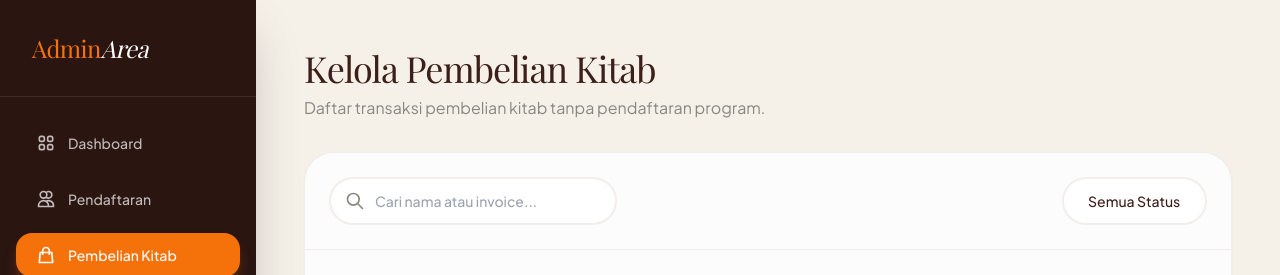
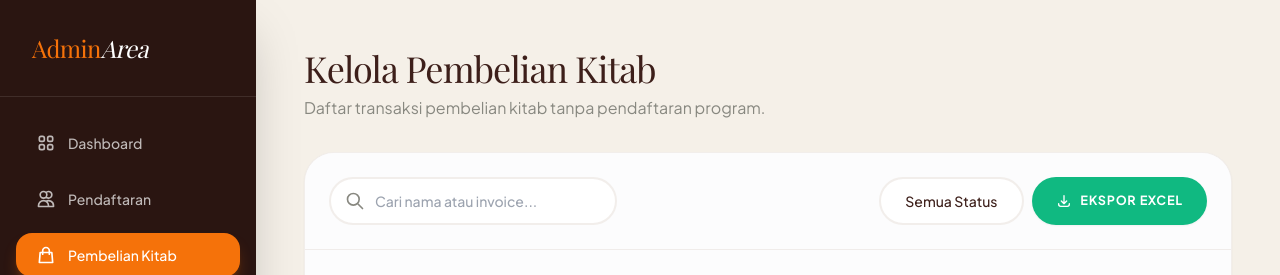
Before and after one commit to RizalHaryaputra/daftar-mubk, a Nuxt app: page /admin/pembelian-kitab in a window 1280 px wide. Shown: the top 275 px of the page. Built offline with nearby package versions, Linux system fonts and the light colour scheme; no server answers; the database is empty.

Commit message:
feat(checkout,admin): add book qty selector and excel export

```diff
--- a/package.json
+++ b/package.json
@@ -14,7 +14,8 @@
     "nuxt": "^4.4.8",
     "vue": "^3.5.38",
     "vue-chartjs": "^5.3.3",
-    "vue-router": "^5.1.0"
+    "vue-router": "^5.1.0",
+    "xlsx": "^0.18.5"
   },
   "devDependencies": {
     "@nuxtjs/tailwindcss": "^6.14.0",
--- a/pages/admin/pembelian-kitab/index.vue
+++ b/pages/admin/pembelian-kitab/index.vue
@@ -24,7 +24,7 @@
           />
         </div>
 
-        <div class="flex gap-2 w-full sm:w-auto">
+        <div class="flex flex-wrap gap-2 w-full sm:w-auto">
           <select v-model="filterStatus" class="w-full sm:w-auto px-6 py-3 rounded-full border-2 border-brand-border/50 bg-white focus:outline-none focus:border-brand-orange text-brand-brown font-medium cursor-pointer text-sm appearance-none">
             <option value="">Semua Status</option>
             <option value="pending">Menunggu</option>
@@ -32,6 +32,11 @@
             <option value="expire">Kedaluwarsa</option>
             <option value="failed">Gagal</option>
           </select>
+
+          <button @click="exportToExcel" class="w-full sm:w-auto flex items-center justify-center gap-2 px-6 py-3 rounded-full bg-emerald-500 text-white font-bold tracking-widest text-xs uppercase hover:bg-emerald-600 transition-colors shadow-sm">
+            <svg class="w-4 h-4" fill="none" viewBox="0 0 24 24" stroke="currentColor"><path stroke-linecap="round" stroke-linejoin="round" stroke-width="2" d="M4 16v1a3 3 0 003 3h10a3 3 0 003-3v-1m-4-4l-4 4m0 0l-4-4m4 4V4" /></svg>
+            Ekspor Excel
+          </button>
         </div>
       </div>
 
@@ -68,11 +73,12 @@
                 <p class="font-bold text-brand-brown">{{ item.dataPeserta?.namaLengkap || '-' }}</p>
                 <p class="text-xs text-brand-muted mt-1">{{ item.dataPeserta?.noWa || '-' }}</p>
               </td>
-              <td class="p-6 max-w-[200px]">
-                <ul v-if="item.kitabDibeli && item.kitabDibeli.length > 0" class="space-y-1">
-                  <li v-for="(kitab, kIdx) in item.kitabDibeli" :key="kIdx" class="text-xs font-medium text-brand-brown whitespace-normal flex gap-1">
-                    <span class="text-brand-orange shrink-0">&bull;</span>
-                    <span>{{ kitab.judul }} <span v-if="kitab.qty > 1" class="text-brand-muted">({{ kitab.qty }}x)</span></span>
+              <td class="p-6 whitespace-normal min-w-[250px]">
+                <ul v-if="item.kitabDibeli && item.kitabDibeli.length > 0" class="flex flex-col gap-1.5">
+                  <li v-for="(kitab, kIdx) in item.kitabDibeli" :key="kIdx" class="text-xs font-medium text-brand-brown leading-snug">
+                    <span class="text-brand-orange font-bold mr-1">&bull;</span>
+                    {{ kitab.judul }}
+                    <span v-if="kitab.qty > 1" class="font-bold text-brand-muted whitespace-nowrap ml-1">({{ kitab.qty }}x)</span>
                   </li>
                 </ul>
                 <span v-else class="text-xs text-brand-muted italic">-</span>
@@ -118,6 +124,7 @@ import { ref, computed, onMounted, watch } from 'vue';
 import { collection, getDocs, orderBy, query } from 'firebase/firestore';
 import type { Firestore } from 'firebase/firestore';
 import { useNuxtApp } from '#imports';
+import * as XLSX from 'xlsx';
 
 definePageMeta({ layout: 'admin', middleware: ['admin-auth'] });
 
@@ -175,6 +182,43 @@ const filteredData = computed(() => {
   return result;
 });
 
+const exportToExcel = () => {
+  if (filteredData.value.length === 0) {
+    alert('Tidak ada data yang bisa diekspor sesuai filter saat ini.');
+    return;
+  }
+
+  const dataToExport = filteredData.value.map(p => {
+    // Format daftar kitab
+    let daftarKitabText = '-';
+    if (p.kitabDibeli && Array.isArray(p.kitabDibeli) && p.kitabDibeli.length > 0) {
+      daftarKitabText = p.kitabDibeli.map((k: any) => `${k.judul} (${k.qty || 1}x)`).join(', ');
+    }
+
+    return {
+      'Invoice': p.kodeInvoice || p.id,
+      'Waktu Transaksi': p.createdAt ? formatDate(p.createdAt) : '-',
+      'Nama Pembeli': p.dataPeserta?.namaLengkap || '-',
+      'No. WhatsApp': p.dataPeserta?.noWa || '-',
+      'Email': p.dataPeserta?.email || '-',
+      'Alamat Pengiriman': p.dataPeserta?.alamatPengiriman || '-',
+      'Daftar Kitab': daftarKitabText,
+      'Total Kitab': p.rincianBiaya?.totalHargaKitab || 0,
+      'Ongkos Kirim': p.rincianBiaya?.ongkir || 0,
+      'Total Bayar': p.rincianBiaya?.total || 0,
+      'Status Pembayaran': p.statusPembayaran?.toUpperCase() || '-',
+      'Status Pengiriman': p.statusPengiriman?.replace('_', ' ').toUpperCase() || '-'
+    };
+  });
+
+  const worksheet = XLSX.utils.json_to_sheet(dataToExport);
+  const workbook = XLSX.utils.book_new();
+  XLSX.utils.book_append_sheet(workbook, worksheet, "Pembelian Kitab");
+
+  const dateStr = new Date().toISOString().split('T')[0];
+  XLSX.writeFile(workbook, `Data_Pembelian_Kitab_MUBK_${dateStr}.xlsx`);
+};
+
 // Reset page when filter changes
 watch([searchQuery, filterStatus], () => {
   currentPage.value = 1;
--- a/pages/admin/pendaftaran/index.vue
+++ b/pages/admin/pendaftaran/index.vue
@@ -24,7 +24,7 @@
           />
         </div>
 
-        <div class="flex gap-2 w-full sm:w-auto">
+        <div class="flex flex-wrap gap-2 w-full sm:w-auto">
           <select v-if="availablePeriodes.length > 0" v-model="filterPeriode" class="w-full sm:w-auto px-6 py-3 rounded-full border-2 border-brand-border/50 bg-white focus:outline-none focus:border-brand-orange text-brand-brown font-medium cursor-pointer text-sm appearance-none">
             <option value="">Semua Periode</option>
             <option v-for="p in availablePeriodes" :key="p" :value="p">{{ p }}</option>
@@ -37,6 +37,11 @@
             <option value="expire">Kedaluwarsa</option>
             <option value="failed">Gagal</option>
           </select>
+
+          <button @click="exportToExcel" class="w-full sm:w-auto flex items-center justify-center gap-2 px-6 py-3 rounded-full bg-emerald-500 text-white font-bold tracking-widest text-xs uppercase hover:bg-emerald-600 transition-colors shadow-sm">
+            <svg class="w-4 h-4" fill="none" viewBox="0 0 24 24" stroke="currentColor"><path stroke-linecap="round" stroke-linejoin="round" stroke-width="2" d="M4 16v1a3 3 0 003 3h10a3 3 0 003-3v-1m-4-4l-4 4m0 0l-4-4m4 4V4" /></svg>
+            Ekspor Excel
+          </button>
         </div>
       </div>
 
@@ -116,9 +121,10 @@
 
 <script setup lang="ts">
 import { ref, computed, onMounted, watch } from 'vue';
-import { collection, getDocs, orderBy, query } from 'firebase/firestore';
+import { collection, getDocs, orderBy, query, doc, updateDoc } from 'firebase/firestore';
 import type { Firestore } from 'firebase/firestore';
 import { useNuxtApp } from '#imports';
+import * as XLSX from 'xlsx';
 
 definePageMeta({ layout: 'admin', middleware: ['admin-auth'] });
 
@@ -204,6 +210,43 @@ const availablePeriodes = computed(() => {
   return Array.from(periodes).sort();
 });
 
+const exportToExcel = () => {
+  if (filteredData.value.length === 0) {
+    alert('Tidak ada data yang bisa diekspor sesuai filter saat ini.');
+    return;
+  }
+
+  const dataToExport = filteredData.value.map(p => ({
+    'Invoice': p.kodeInvoice || p.id,
+    'Waktu Daftar': p.createdAt ? formatDate(p.createdAt) : '-',
+    'Nama Lengkap': p.dataPeserta?.namaLengkap || '-',
+    'No. WhatsApp': p.dataPeserta?.noWa || '-',
+    'Email': p.dataPeserta?.email || '-',
+    'Jenis Kelamin': p.dataPeserta?.jenisKelamin || '-',
+    'Tempat Lahir': p.dataPeserta?.tempatLahir || '-',
+    'Tanggal Lahir': p.dataPeserta?.tanggalLahir || '-',
+    'Domisili': p.dataPeserta?.domisili || '-',
+    'Pekerjaan': p.dataPeserta?.pekerjaan || '-',
+    'Program': p.programNama || p.dataProgram?.nama || '-',
+    'Periode': p.enrichedPeriode || '-',
+    'Pilihan Jadwal': p.jadwalPilihan || '-',
+    'Biaya Program': p.rincianBiaya?.biayaProgram || 0,
+    'Total Kitab': p.rincianBiaya?.totalHargaKitab || 0,
+    'Ongkos Kirim': p.rincianBiaya?.ongkir || 0,
+    'Total Bayar': p.rincianBiaya?.total || 0,
+    'Status Pembayaran': p.statusPembayaran?.toUpperCase() || '-',
+    'Status Pengiriman': p.statusPengiriman?.replace('_', ' ').toUpperCase() || '-',
+    'Alamat Pengiriman': p.dataPeserta?.alamatPengiriman || '-'
+  }));
+
+  const worksheet = XLSX.utils.json_to_sheet(dataToExport);
+  const workbook = XLSX.utils.book_new();
+  XLSX.utils.book_append_sheet(workbook, worksheet, "Pendaftaran");
+
+  const dateStr = new Date().toISOString().split('T')[0];
+  XLSX.writeFile(workbook, `Data_Pendaftaran_MUBK_${dateStr}.xlsx`);
+};
+
 // Reset page when filter changes
 watch([searchQuery, filterStatus, filterPeriode], () => {
   currentPage.value = 1;
```
Also changed, not shown: pages/beli-kitab.vue (+36 -8 lines), 1 other file (tests, documents, lock files or other folders).
